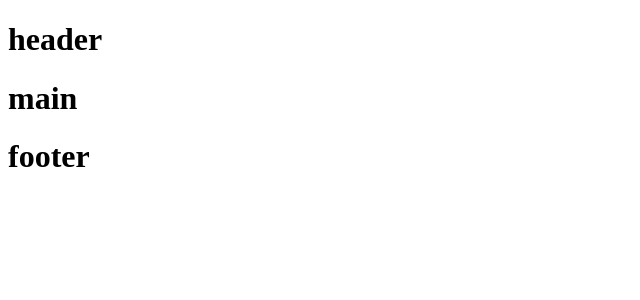
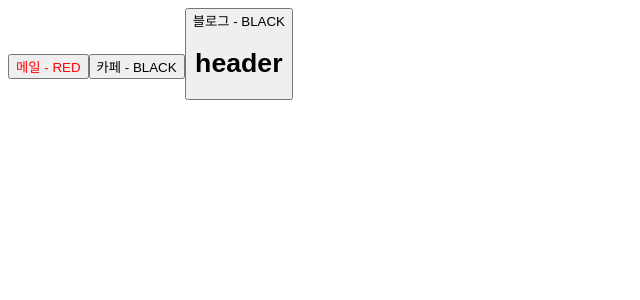
Before and after one commit to jaee55555/onebite_React, a React (Vite) app in the folder section06/: page / in a window 1280 px wide. Shown: the top 300 px of the page, without its empty margins (0-640 px from the left). Built offline with nearby package versions, Linux system fonts and the light colour scheme.

Commit message:
how to use props

```diff
--- a/section06/src/App.jsx
+++ b/section06/src/App.jsx
@@ -2,14 +2,30 @@
 import Header from './components/Header';
 import Main from './components/Main';
 import Footer from './components/Footer';
+import Button from './components/Button';
+
 
 function App() {
 
+  const buttonProps = {
+    text: '메일',
+    color : 'red',
+    a: 1,
+    b: 2,
+    c: 3,
+  };
+
   return (
     <>
-      <Header/>
+      {/* <Header/>
       <Main/>
-      <Footer/>
+      <Footer/> */}
+
+      <Button {...buttonProps}/>
+      <Button text={"카페"}/>
+      <Button text={"블로그"}>
+        <Header/>
+      </Button>
     </>
   );
 };
--- /dev/null
+++ b/section06/src/components/Button.jsx
@@ -0,0 +1,13 @@
+const Button = ({text, color, children}) => {
+
+    return <button style={{color:color}}>
+        {text} - {color.toUpperCase()}
+        {children}
+        </button>;
+};
+
+Button.defaultProps ={
+    color : "black",
+};
+
+export default Button;
--- /dev/null
+++ b/section06/src/components/Main.css
@@ -0,0 +1,4 @@
+.logout{
+    background-color: aqua;
+    border-bottom: 5px solid red;
+}
--- a/section06/src/components/Main.jsx
+++ b/section06/src/components/Main.jsx
@@ -1,9 +1,28 @@
+import "./Main.css"
+
+//JSX 주의사항
+//1. 중괄호{} 안에는 자바스크립트 표현식만 넣을 수 있다(조건문, 반복문 사용불가)
+//2. 숫자, 문자열, 배열 값만 정상적으로 랜더링
+//3. 모든 태그는 닫혀있어야 한다.
+//4. 최상위 태그는 반드시 하나여야만 한다.
+
 const Main = () =>{
-    return(
-        <main>
-            <h1>main</h1>
-        </main>
-    );
+    const user = {
+        name: '오윤재',
+        isLogin: true,
+    };
+
+    if (user.isLogin){
+        return <div className="logout">로그아웃</div>;
+    }
+    else{
+        return <div>로그인</div>;
+    }
+    // return(
+    //     <>
+    //     {user.isLogin ? <div>로그아웃</div> : <div>로그인</div>}
+    //     </>
+    // );
 };
 
 export default Main;
```
